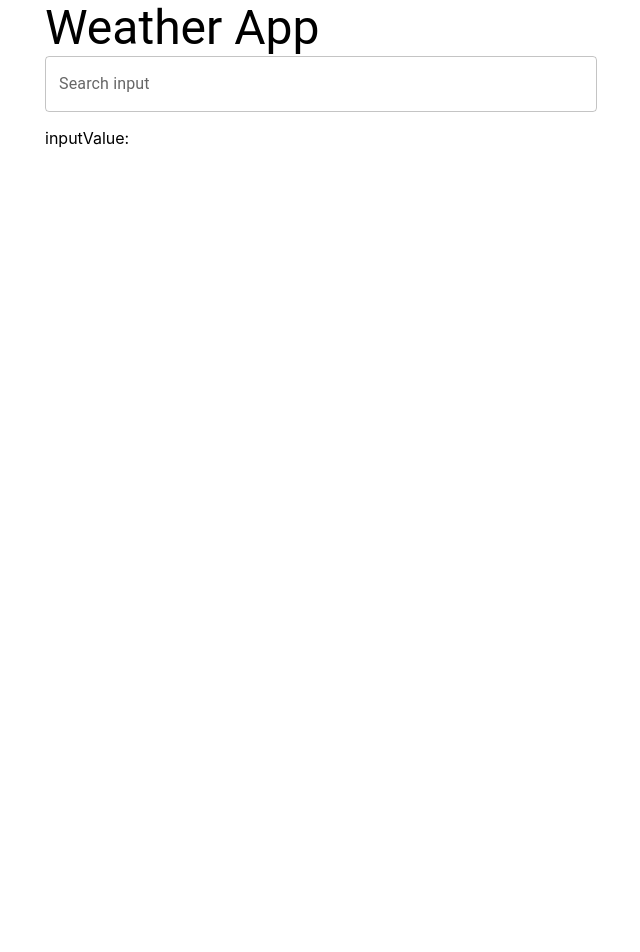
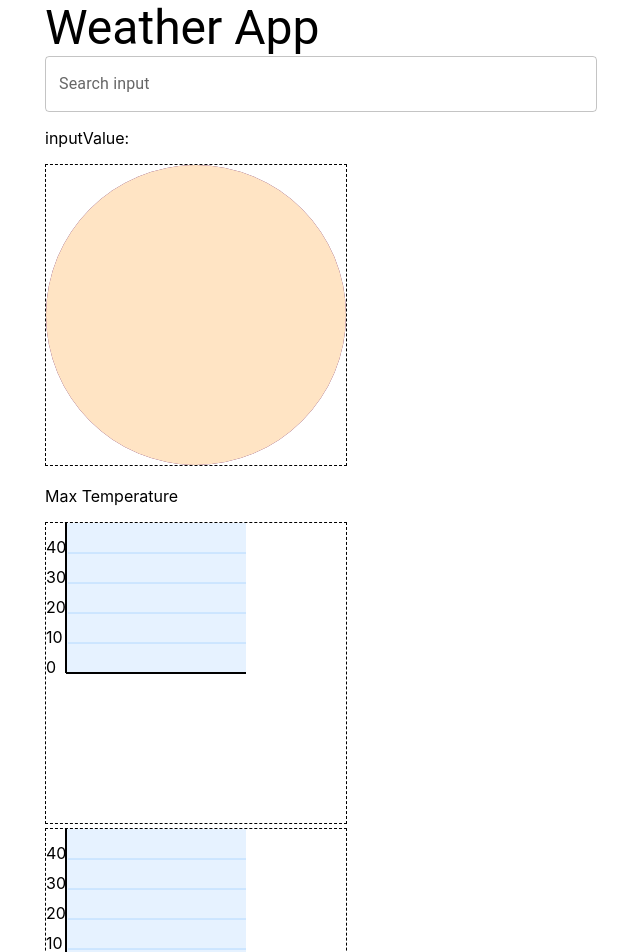
Before and after one commit to lipeijia/weather-app, a React (Create React App) app: page / in a window 1280 px wide. Shown: the top 952 px of the page, without its empty margins (319-959 px from the left). Before the commit the page ends 800 px from the top, so only its background shows below. Built offline with nearby package versions, Linux system fonts and the light colour scheme.

Commit message:
create bar chart

```diff
--- a/src/App.js
+++ b/src/App.js
@@ -109,7 +109,7 @@ function App() {
         )}
       />
       <p>inputValue: {inputValue}</p>
-      <Forecast temp={weather.consolidated_weather} />
+      <Forecast data={weather.consolidated_weather} />
     </Container>
   );
 }
--- /dev/null
+++ b/src/components/BarChart.js
@@ -0,0 +1,37 @@
+import { useState, useEffect } from 'react';
+import Chart, { Bar, greatestValue } from './Chart';
+
+export default function BarChart({ data = [], dates = [] }) {
+  const barWidth = 20;
+  const barMargin = 12;
+  const width = data.length * (barWidth + barMargin) || 180;
+  const height = greatestValue(data, 150);
+  const [isData, setIsData] = useState(false);
+  useEffect(() => {
+    if (data.length !== 0) setIsData(true);
+  }, [data]);
+
+  const renderBar = data.map((item, i) => (
+    <Bar
+      key={i}
+      x={i * (barWidth + barMargin) + 6}
+      y={height - Math.round(item * 3)}
+      width={barWidth}
+      height={Math.round(item * 3)}
+      text={item}
+    />
+  ));
+
+  // const renderDate = dates.map((day, i) => (
+  //   <text x={i * (barWidth + barMargin) + 3} y={height + 15} fontSize={10}>
+  //     {day}
+  //   </text>
+  // ));
+  return (
+    <>
+      <Chart height={height} width={width}>
+        {isData ? renderBar : ''}
+      </Chart>
+    </>
+  );
+}
--- /dev/null
+++ b/src/components/Chart.js
@@ -0,0 +1,59 @@
+import './svg.css';
+export default function Chart({ children, height, width }) {
+  const gap = height / 5;
+  let renderTemps = Array.from(Array(5)).map((item, i) => (
+    <text x='0' y={gap * (i + 1)}>
+      {40 - 10 * i}
+    </text>
+  ));
+
+  let renderLines = Array.from(Array(4)).map((item, i) => (
+    <line
+      x1='22'
+      y1={gap * (i + 1)}
+      x2={width + 20}
+      y2={gap * (i + 1)}
+      stroke='#b3d9ff'
+      stroke-width='1'
+    />
+  ));
+
+  return (
+    <svg>
+      <rect x={20} width={width} height={height} fill='#e6f2ff' />
+      <line x1='20' y1='0' x2='20' y2={height} stroke='black' strokeWidth='2' />
+      <line
+        x1='20'
+        y1={height}
+        x2={width + 20}
+        y2={height}
+        stroke='black'
+        stroke-width='2'
+      />
+      {renderLines}
+      {renderTemps}
+      <svg
+        x={20}
+        viewBox={`0 0 ${width} ${height}`}
+        height={height}
+        width={width}
+      >
+        {children}
+      </svg>
+    </svg>
+  );
+}
+
+export const Bar = ({ x, y, height, width, text = 0 }) => (
+  <>
+    {text !== 0 && (
+      <text x={x} y={y - 4} fontSize='11'>
+        {text}
+      </text>
+    )}
+    <rect x={x} y={y} height={height} width={width} />
+  </>
+);
+
+export const greatestValue = (values, minHeight) =>
+  values.reduce((acc, cur) => (cur > acc ? cur : acc), minHeight);
--- a/src/components/Forecast.js
+++ b/src/components/Forecast.js
@@ -1,17 +1,19 @@
-import React, { useEffect, useCallback, useMemo } from 'react';
+import BarChart from './BarChart';
+import PieChart from './PieChart';
+import { arrangeData, applicableDate } from '../utils/helper';
 
-export default function Forecast({ temp = [] }) {
-  const arrangeData = useMemo(
-    () => (keyItem) =>
-      temp.reduce((acc, cur) => [...acc, +cur[keyItem].toFixed(1)], []),
-    [temp]
+export default function Forecast({ data = [] }) {
+  let dates = applicableDate(data, 'applicable_date');
+  let max_temp = arrangeData(data, 'max_temp');
+  let min_temp = arrangeData(data, 'min_temp');
+  let humidity = arrangeData(data, 'humidity');
+
+  return (
+    <>
+      <PieChart />
+      <p>Max Temperature</p>
+      <BarChart data={max_temp || []} dates={dates || []} />
+      <BarChart data={min_temp || []} dates={dates || []} />
+    </>
   );
-  useEffect(() => {
-    const max_temp = arrangeData('max_temp');
-    const min_temp = arrangeData('min_temp');
-    const humidity = arrangeData('humidity');
-    console.log(max_temp, min_temp, humidity);
-  }, [temp, arrangeData]);
-
-  return <div></div>;
 }
--- /dev/null
+++ b/src/components/PieChart.js
@@ -0,0 +1,12 @@
+import React from 'react';
+
+export default function PieChart() {
+  return (
+    <>
+      <svg height='20' width='20' viewBox='0 0 20 20'>
+        <circle r='10' cx='10' cy='10' fill='#505' />
+        <circle r='10' cx='10' cy='10' fill='bisque' />
+      </svg>
+    </>
+  );
+}
--- /dev/null
+++ b/src/components/svg.css
@@ -0,0 +1,5 @@
+svg {
+  width: 300px;
+  height: 300px;
+  border: dashed 1px black;
+}
--- /dev/null
+++ b/src/utils/helper.js
@@ -0,0 +1,8 @@
+export const arrangeData = (data, keyItem) =>
+  data.reduce((acc, cur) => [...acc, +cur[keyItem].toFixed(1)], []);
+
+export const applicableDate = (data, keyItem) =>
+  data.reduce(
+    (acc, cur) => [...acc, cur[keyItem].slice(5).replace('-', '/')],
+    []
+  );
```
